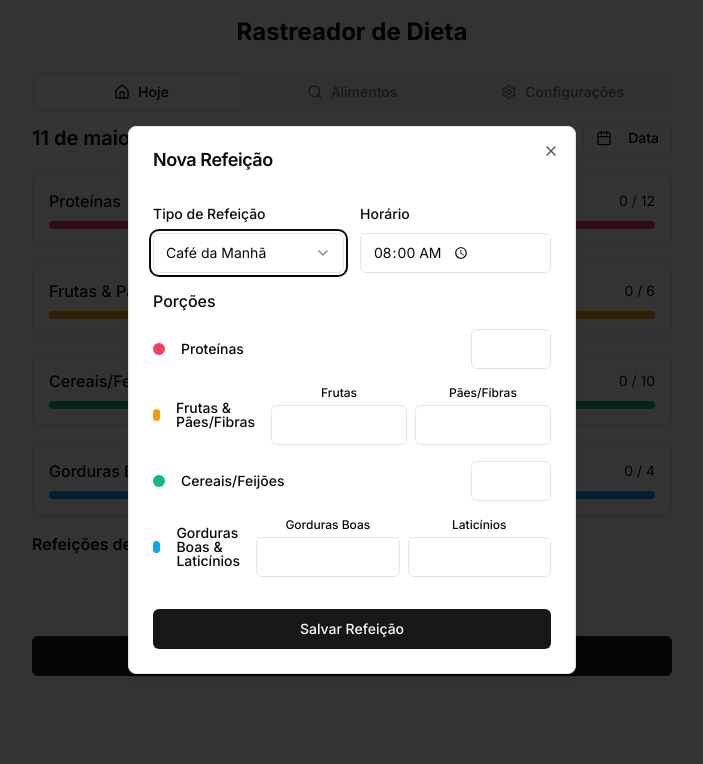
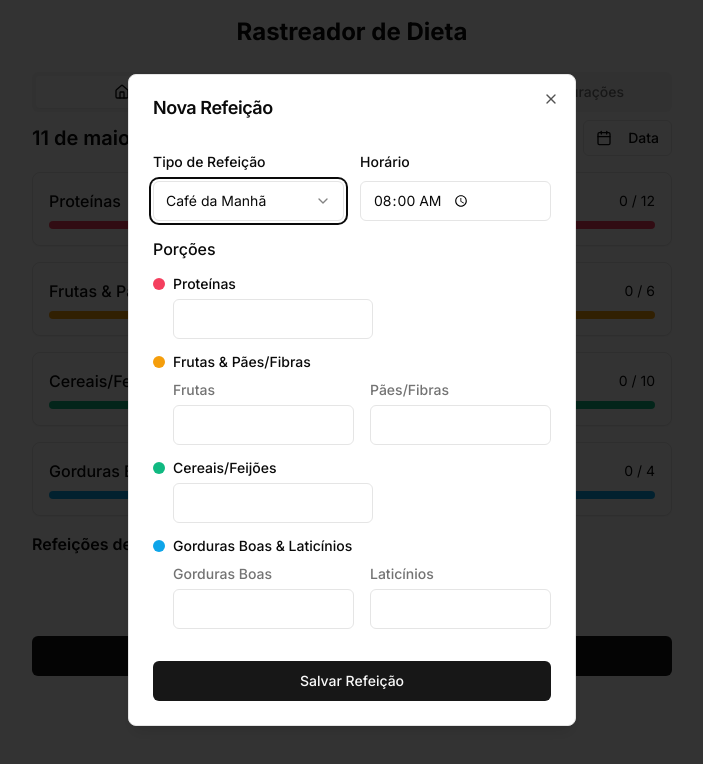
Before and after one commit to jpc0rrea/reset-m30, a Next.js app: page / in a window 1280 px wide. Both pictures are taken after a click on the button "Adicionar Refeição". Shown: the top 764 px of the page, without its empty margins (288-991 px from the left). Built offline with nearby package versions, Linux system fonts and the light colour scheme.

Commit message:
fix input

```diff
--- a/components/meal-dialog.tsx
+++ b/components/meal-dialog.tsx
@@ -123,22 +123,26 @@ export function MealDialog({
             )}
 
             {combinedGroups.map((group) => (
-              <div key={group.name} className="flex items-center gap-4" id={`food-group-${group.ids[0]}`}>
-                <div className={`w-3 h-3 rounded-full ${group.color}`}></div>
-                <Label className="flex-1">{group.name}</Label>
+              <div key={group.name} className="space-y-2" id={`food-group-${group.ids[0]}`}>
+                <div className="flex items-center gap-2">
+                  <div className={`w-3 h-3 rounded-full ${group.color}`}></div>
+                  <Label className="font-medium">{group.name}</Label>
+                </div>
                 {group.ids.length === 1 ? (
-                  <PortionInput
-                    className={`w-20 ${selectedFood && selectedFood.groupNumber === group.ids[0] ? "ring-2 ring-primary" : ""}`}
-                    value={getCurrentPortion(group.ids[0])}
-                    onChange={(value) => updatePortion(group.ids[0], value)}
-                  />
+                  <div className="pl-5">
+                    <PortionInput
+                      className={`w-full max-w-[200px] ${selectedFood && selectedFood.groupNumber === group.ids[0] ? "ring-2 ring-primary" : ""}`}
+                      value={getCurrentPortion(group.ids[0])}
+                      onChange={(value) => updatePortion(group.ids[0], value)}
+                    />
+                  </div>
                 ) : (
-                  <div className="grid grid-cols-2 gap-2 w-50">
+                  <div className="grid grid-cols-2 gap-4 pl-5">
                     {group.ids.map((id) => {
                       const subGroup = foodGroups.find((g) => g.id === id)
                       return (
-                        <div key={id} className="flex flex-col items-center">
-                          <Label className="text-xs mb-1">{subGroup?.name}</Label>
+                        <div key={id} className="space-y-1">
+                          <Label className="text-sm text-muted-foreground">{subGroup?.name}</Label>
                           <PortionInput
                             className={`w-full ${selectedFood && selectedFood.groupNumber === id ? "ring-2 ring-primary" : ""}`}
                             value={getCurrentPortion(id)}
--- a/components/portion-input.tsx
+++ b/components/portion-input.tsx
@@ -1,6 +1,7 @@
 "use client"
 
 import { Input } from "@/components/ui/input"
+import { useState, useEffect } from "react"
 
 interface PortionInputProps {
   value: number | ""
@@ -9,22 +10,22 @@ interface PortionInputProps {
 }
 
 export function PortionInput({ value, onChange, className }: PortionInputProps) {
+  const [inputValue, setInputValue] = useState("")
+
+  useEffect(() => {
+    setInputValue(value === "" ? "" : String(value).replace(".", ","))
+  }, [value])
+
   const handleChange = (e: React.ChangeEvent<HTMLInputElement>) => {
-    const input = e.target.value
+    const newValue = e.target.value
+    setInputValue(newValue)
 
-    // Allow empty input
-    if (input === "") {
+    if (newValue === "") {
       onChange("")
       return
     }
 
-    // Only allow numbers and one decimal point
-    if (!/^\d*\.?\d*$/.test(input)) {
-      return
-    }
-
-    // Convert to number if it's a valid number
-    const num = Number(input)
+    const num = Number(newValue.replace(",", "."))
     if (!isNaN(num)) {
       onChange(num)
     }
@@ -35,7 +36,7 @@ export function PortionInput({ value, onChange, className }: PortionInputProps)
       type="text"
       inputMode="decimal"
       className={className}
-      value={value}
+      value={inputValue}
       onChange={handleChange}
     />
   )
```
